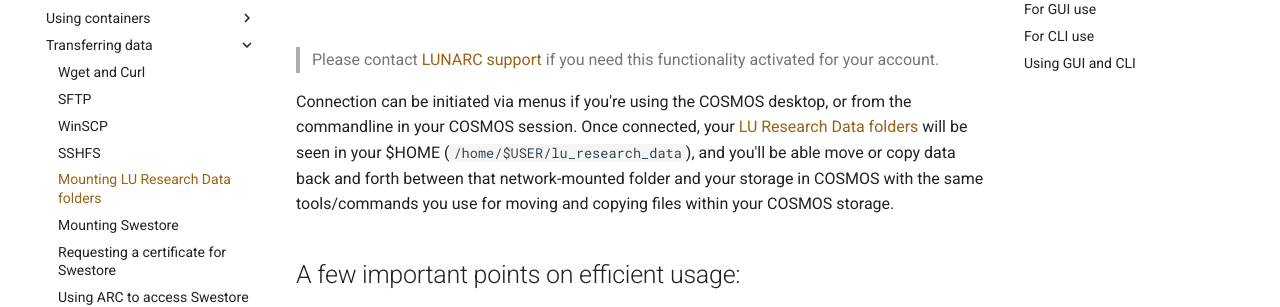
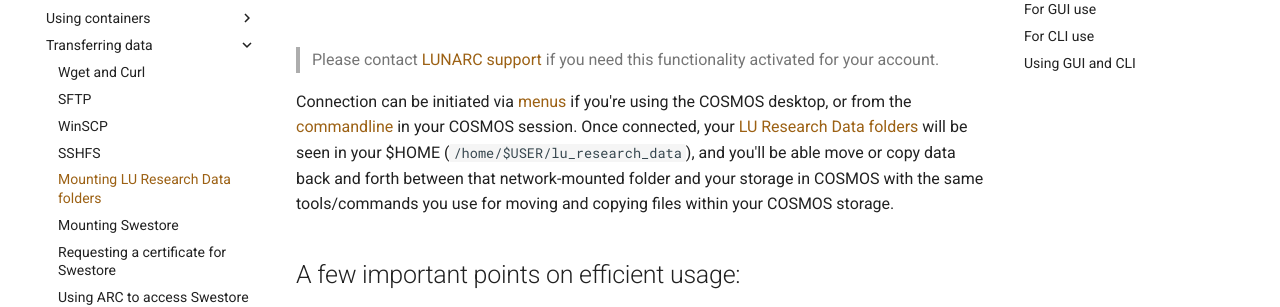
Before and after one commit to lunarc/lunarc_docs, an MkDocs documentation site: the page built from docs/guides/data_transfer/lurd_mount.md, in a window 1280 px wide and 900 px high. Shown: the part 222-529 px from the top of the window. Built offline with MkDocs 1.6.1 and Material for MkDocs 9.7.7, drawn with Linux system fonts in a browser that asks for light colours; comment, search, counter and statistics services are not loaded; part of the change alters nothing that is shown.

```diff
--- a/docs/guides/data_transfer/lurd_mount.md
+++ b/docs/guides/data_transfer/lurd_mount.md
@@ -2,7 +2,7 @@
 
 > Please contact [LUNARC support](https://supr.naiss.se/support/?centre_resource=c5) if you need this functionality activated for your account.
 
-Connection can be initiated via menus if you're using the COSMOS desktop, or from the commandline in your COSMOS session.
+Connection can be initiated via [menus](#for-gui-use) if you're using the COSMOS desktop, or from the [commandline](#for-cli-use) in your COSMOS session.
 Once connected, your [LU Research Data folders](https://www.staff.lu.se/get-started-research-data-folders/) will be seen in your $HOME (`/home/$USER/lu_research_data`), and you'll be able move or copy data back and forth between that network-mounted folder and your storage in COSMOS with the same tools/commands you use for moving and copying files within your COSMOS storage.
 
 ## A few important points on efficient usage:
```
